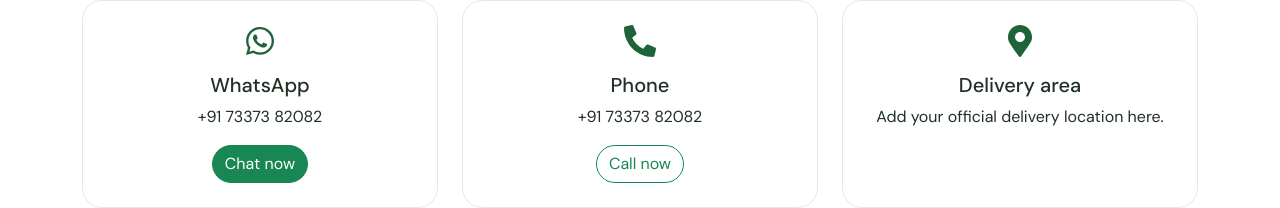
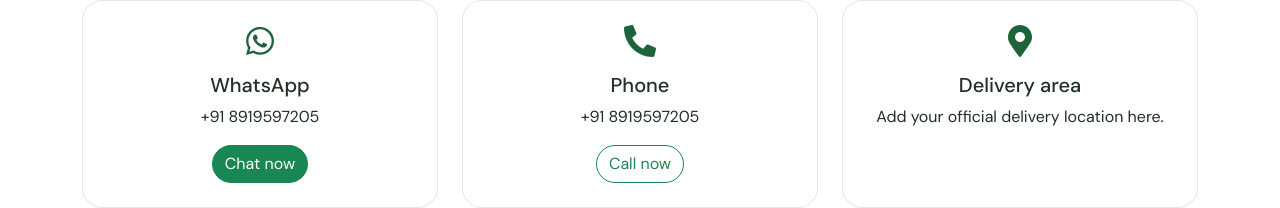
Before and after one commit to seenu1432123-commits/Goo-Amrutham, a React (Vite) app: page /contact in a window 1280 px wide. Shown: the part 360-568 px from the top of the page. Built offline with nearby package versions, Linux system fonts and the light colour scheme; no server answers.

Commit message:
Whatsapp number fix

```diff
--- a/src/components/WhatsAppButton.jsx
+++ b/src/components/WhatsAppButton.jsx
@@ -1,7 +1,7 @@
 import React from "react";
 import { FaWhatsapp } from "react-icons/fa";
 
-const NUMBER = "8919597205";
+const NUMBER = "918919597205";
 
 export default function WhatsAppButton({ message = "Hello Goo Amrutham Milk, I want to order fresh milk." }) {
   const href = `https://wa.me/${NUMBER}?text=${encodeURIComponent(message)}`;
--- a/src/pages/Contact.jsx
+++ b/src/pages/Contact.jsx
@@ -1,3 +1,3 @@
 import React from "react";
 import {FaWhatsapp,FaPhoneAlt,FaMapMarkerAlt} from "react-icons/fa";
-export default function Contact(){return <main className="page"><div className="container"><div className="page-head"><span className="eyebrow">CONTACT</span><h1>We are one message away.</h1><p>Use these details as your starting point; replace placeholders with your official business information.</p></div><div className="row g-4"><div className="col-md-4"><div className="contact-card"><FaWhatsapp/><h5>WhatsApp</h5><p>+91 73373 82082</p><a href="https://wa.me/917337382082" target="_blank" rel="noreferrer" className="btn btn-success rounded-pill">Chat now</a></div></div><div className="col-md-4"><div className="contact-card"><FaPhoneAlt/><h5>Phone</h5><p>+91 73373 82082</p><a href="tel:+917337382082" className="btn btn-outline-success rounded-pill">Call now</a></div></div><div className="col-md-4"><div className="contact-card"><FaMapMarkerAlt/><h5>Delivery area</h5><p>Add your official delivery location here.</p></div></div></div></div></main>}
+export default function Contact(){return <main className="page"><div className="container"><div className="page-head"><span className="eyebrow">CONTACT</span><h1>We are one message away.</h1><p>Use these details as your starting point; replace placeholders with your official business information.</p></div><div className="row g-4"><div className="col-md-4"><div className="contact-card"><FaWhatsapp/><h5>WhatsApp</h5><p>+91 8919597205</p><a href="https://wa.me/917337382082" target="_blank" rel="noreferrer" className="btn btn-success rounded-pill">Chat now</a></div></div><div className="col-md-4"><div className="contact-card"><FaPhoneAlt/><h5>Phone</h5><p>+91 8919597205</p><a href="tel:+917337382082" className="btn btn-outline-success rounded-pill">Call now</a></div></div><div className="col-md-4"><div className="contact-card"><FaMapMarkerAlt/><h5>Delivery area</h5><p>Add your official delivery location here.</p></div></div></div></div></main>}
```
